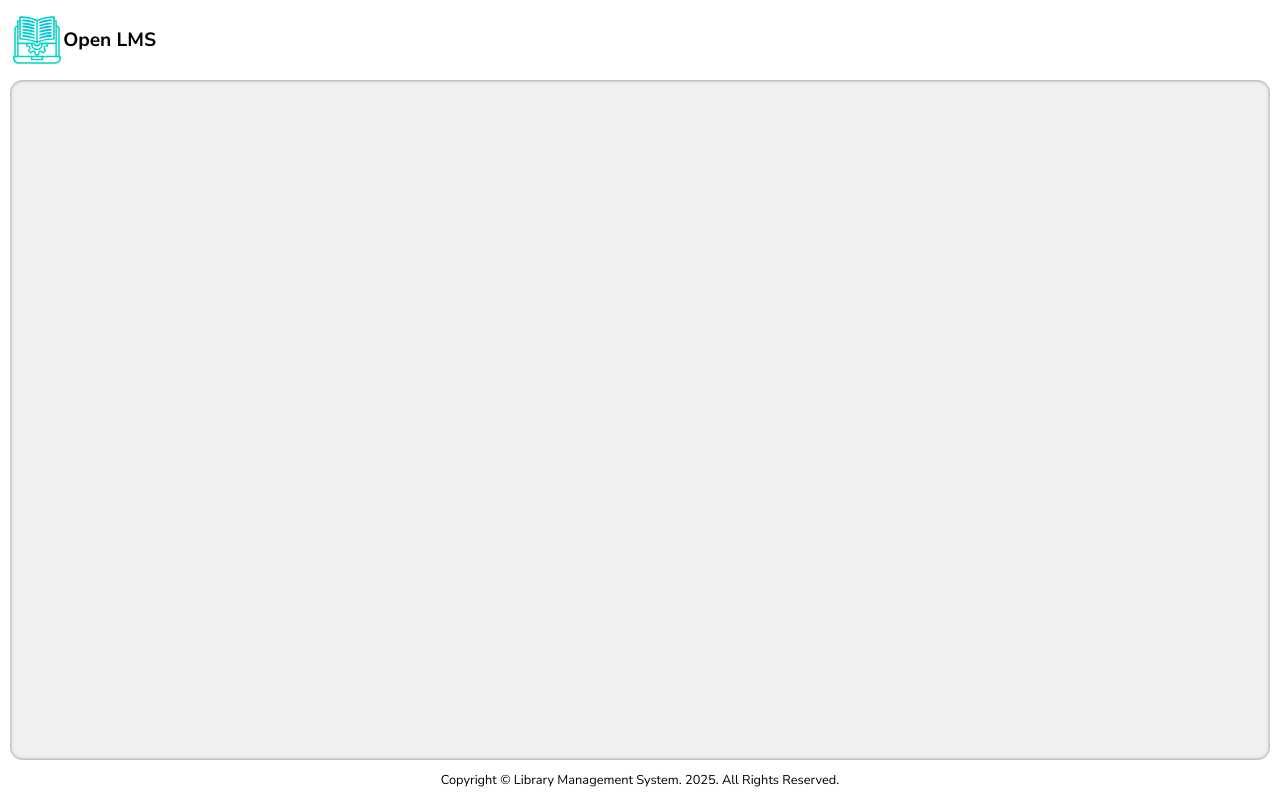
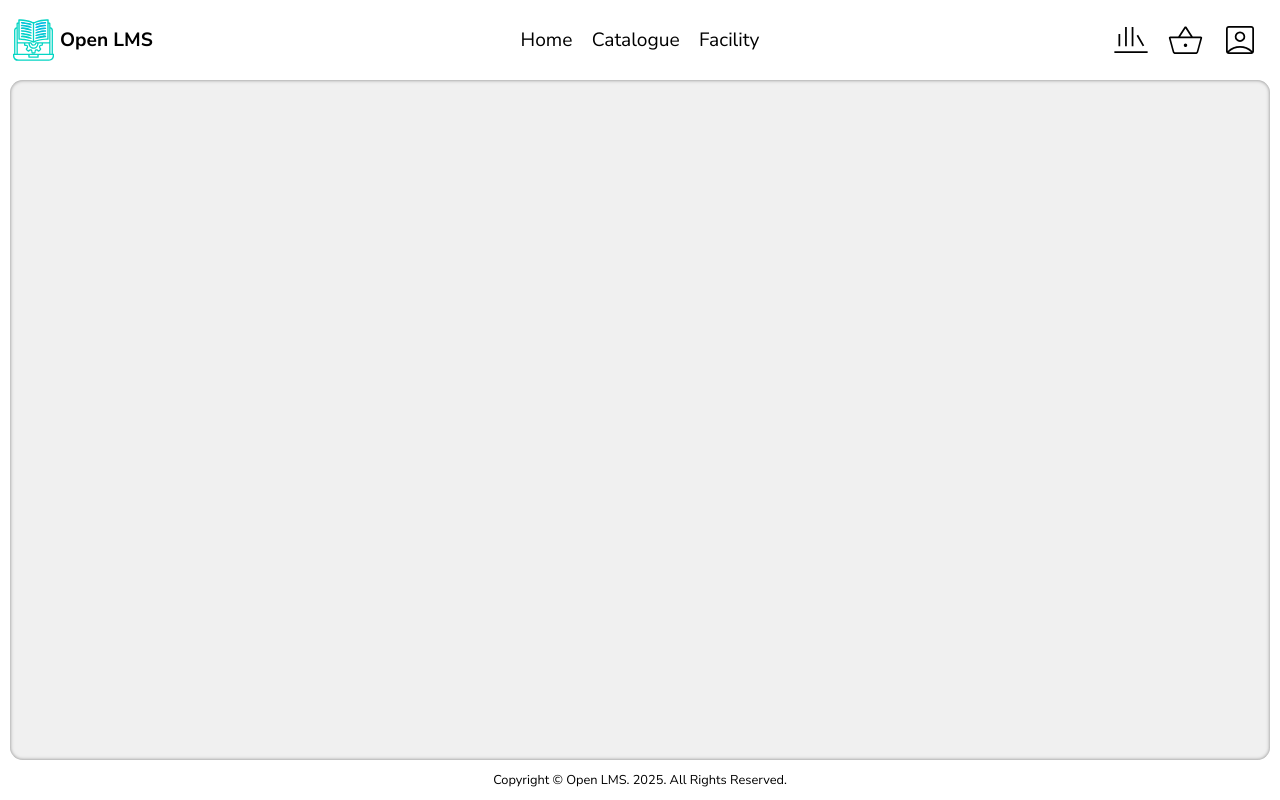
Before and after one commit to kkhhhhh-v61/LibraryManagementSystem, an ASP.NET Core app: page / in a window 1280 px wide. Run offline with ASP.NET Core 8, Linux system fonts and the light colour scheme.

Commit message:
Enhance layout with dynamic content and navigation
Updated `_Layout.cshtml` to dynamically display the system name using `@ViewBag.System` in the `<title>` tag, header, and footer. Added `ViewBag.System` initialization in `_ViewStart.cshtml` with a default value of "Open LMS."

Introduced `#main-nav` for primary navigation and `#util-nav` for utility icons, including dropdown functionality for the profile section. Updated `app.css` with styles for the new navigation bars, hover effects, and transitions.

Refactored `#logo` styles, simplified CSS variables, and updated footer link styles. Added new SVG icons for "Basket," "Login," "Profile," "Register," and "Shelf" to enhance the utility navigation bar.

```diff
--- a/LibraryManagementSystem/Views/Shared/_Layout.cshtml
+++ b/LibraryManagementSystem/Views/Shared/_Layout.cshtml
@@ -3,7 +3,7 @@
     <head>
         <meta charset="utf-8" />
         <meta name="viewport" content="width=device-width, initial-scale=1" />
-        <title>@ViewBag.Title | Open LMS</title>
+        <title>@ViewBag.Title | @ViewBag.System</title>
         <link rel="icon" type="image/x-icon" href="/images/favicon.svg" />
         <link rel="preconnect" href="https://fonts.googleapis.com">
         <link rel="preconnect" href="https://fonts.gstatic.com" crossorigin>
@@ -15,8 +15,35 @@
         <header>
             <a href="/" id="logo">
                 <img src="/images/favicon.svg" alt="Logo" />
-                <h1>Open LMS</h1>
+                <h1>@ViewBag.System</h1>
             </a>
+
+            <nav id="main-nav">
+                <ul>
+                    <li><a href="/">Home</a></li>
+                    <li><a href="/">Catalogue</a></li>
+                    <li><a href="/">Facility</a></li>
+                </ul>
+            </nav>
+
+            <nav id="util-nav">
+                <div class="util-item">
+                    <img src="/images/shelf.svg" alt="Shelf" />
+                    @* <span class="badge">0</span> *@
+                </div>
+                <div class="util-item">
+                    <img src="/images/basket.svg" alt="Basket" />
+                    @* <span class="badge">0</span> *@
+                </div>
+                <div id="profile-dropdown" class="util-item">
+                    <img src="/images/profile.svg" alt="Profile" />
+                    <ul class="dropdown-menu">
+                        <li><a href="/"><img src="/images/login.svg" alt="" />Log In</a></li>
+                        <li class="separator"></li>
+                        <li><a href="/"><img src="/images/register.svg" alt="" />Register</a></li>
+                    </ul>
+                </div>
+            </nav>
         </header>
 
         <main>
@@ -24,7 +51,7 @@
         </main>
 
         <footer>
-            <p>Copyright &copy; Library Management System. @DateTime.Now.Year. All Rights Reserved.</p>
+            <p>Copyright &copy; <a href="/">@ViewBag.System</a>. @DateTime.Now.Year. All Rights Reserved.</p>
         </footer>
 
         <script src="jquery.min.js">
--- a/LibraryManagementSystem/Views/_ViewStart.cshtml
+++ b/LibraryManagementSystem/Views/_ViewStart.cshtml
@@ -1,4 +1,5 @@
 @{
     Layout = "_Layout";
     ViewBag.Title = "Untitled";
+    ViewBag.System = "Open LMS";
 }
--- a/LibraryManagementSystem/wwwroot/css/app.css
+++ b/LibraryManagementSystem/wwwroot/css/app.css
@@ -1,5 +1,5 @@
 :root {
-    --background-outer: #ffffff;
+    --background-outer: #fff;
     --background-inner: #f0f0f0;
 }
 
@@ -33,7 +33,7 @@ header {
     align-items: center;
 }
 
-header #logo {
+#logo {
     width: 12.5%;
     height: 100%;
     padding: 0 max(0.5vw, 0.5vh);
@@ -42,17 +42,152 @@ header #logo {
     text-decoration: none;
 }
 
-header #logo img {
-    height: calc(100% - max(1.5vw, 1.5vh));
+#logo img {
+    height: calc(100% - max(2vw, 2vh));
+    aspect-ratio: 1;
+    display: block;
+}
+
+#logo h1 {
+    flex: 1;
+    color: #000;
+    font-size: max(1.5vw, 1.5vh);
+    font-weight: 700;
+    text-align: center;
+}
+
+#main-nav {
+    width: 75%;
+    height: 100%;
+    display: flex;
+    align-items: center;
+    justify-content: center;
+}
+
+#main-nav ul {
+    display: flex;
+    flex-direction: row;
+    gap: max(1.5vw, 1.5vh);
+    list-style: none;
+}
+
+#main-nav ul li {
+    color: #000;
+    font-size: max(1.5vw, 1.5vh);
+    transition: opacity 0.3s ease-in-out;
+}
+
+#main-nav ul li a {
+    position: relative;
+    overflow: hidden;
+    text-decoration: none;
+    color: #000;
+}
+
+#main-nav ul li a::after {
+    content: "";
+    position: absolute;
+    bottom: 0;
+    left: 50%;
+    width: 0;
+    height: 2px;
+    background-color: #000;
+    transform: translateX(-50%);
+    transition: width 0.3s ease-in-out;
+}
+
+#main-nav ul li a:hover::after {
+    width: 100%;
+}
+
+#main-nav ul:hover > li {
+    opacity: 0.5;
+}
+
+#main-nav ul:hover > li:hover {
+    opacity: 1;
+}
+
+#util-nav {
+    width: 12.5%;
+    height: 100%;
+    padding: 0 max(0.5vw, 0.5vh);
+    display: flex;
+    align-items: center;
+    justify-content: flex-end;
+    gap: max(1vw, 1vh);
+}
+
+#util-nav .util-item {
+    height: calc(100% - max(2vw, 2vh));
     aspect-ratio: 1;
 }
 
-header #logo h1 {
-    flex: 1;
-    color: #000000;
-    font-size: max(1.5vw, 1.5vh);
-    font-weight: 700;
-    text-align: center;
+#util-nav .util-item img {
+    height: 100%;
+    aspect-ratio: 1;
+    display: block;
+    object-fit: contain;
+    cursor: pointer;
+}
+
+#util-nav #profile-dropdown {
+    margin-right: max(0.5vw, 0.5vh);
+    position: relative;
+}
+
+#util-nav .dropdown-menu {
+    opacity: 0;
+    visibility: hidden;
+    transform: scaleY(0);
+    transition: opacity 0.3s ease, transform 0.3s ease, visibility 0.3s ease;
+    transform-origin: top;
+    position: absolute;
+    top: 120%;
+    right: 0;
+    background-color: #fff;
+    border: max(0.1vw, 0.1vh) solid #ddd;
+    border-radius: max(0.25vw, 0.25vh);
+    box-shadow: 0 0 max(0.25vw, 0.25vh) max(0.05vw, 0.05vh) rgba(0, 0, 0, 0.1);
+    list-style: none;
+    padding: max(0.5vw, 0.5vh) 0;
+    margin: 0;
+    width: max(10vw, 10vh);
+    z-index: 1000;
+}
+
+#util-nav #profile-dropdown:hover .dropdown-menu {
+    opacity: 1;
+    visibility: visible;
+    transform: scaleY(1);
+    transition-delay: 0s;
+}
+
+#util-nav .dropdown-menu li a {
+    display: flex;
+    align-items: center;
+    gap: max(0.5vw, 0.5vh);
+    padding: max(0.5vw, 0.5vh) max(0.75vw, 0.75vh);
+    color: #000;
+    font-size: max(1vw, 1vh);
+    text-decoration: none;
+}
+
+#util-nav .dropdown-menu li a img {
+    height: max(1.25vw, 1.25vh);
+    aspect-ratio: 1;
+    display: block;
+    object-fit: contain;
+}
+
+#util-nav .dropdown-menu li a:hover {
+    background-color: #f5f5f5;
+}
+
+#util-nav .dropdown-menu li.separator {
+    height: max(0.1vw, 0.1vh);
+    background-color: #ddd;
+    margin: max(0.25vw, 0.25vh) max(0.5vw, 0.5vh);
 }
 
 main {
@@ -74,5 +209,10 @@ footer {
 
 footer p {
     font-size: max(1vw, 1vh);
-    color: #000000;
+    color: #000;
 }
+
+footer p a {
+    text-decoration: none;
+    color: #000;
+}
```
Also changed, not shown: LibraryManagementSystem/wwwroot/images/basket.svg (added), LibraryManagementSystem/wwwroot/images/login.svg (added), LibraryManagementSystem/wwwroot/images/profile.svg (added), LibraryManagementSystem/wwwroot/images/register.svg (added), LibraryManagementSystem/wwwroot/images/shelf.svg (added).
